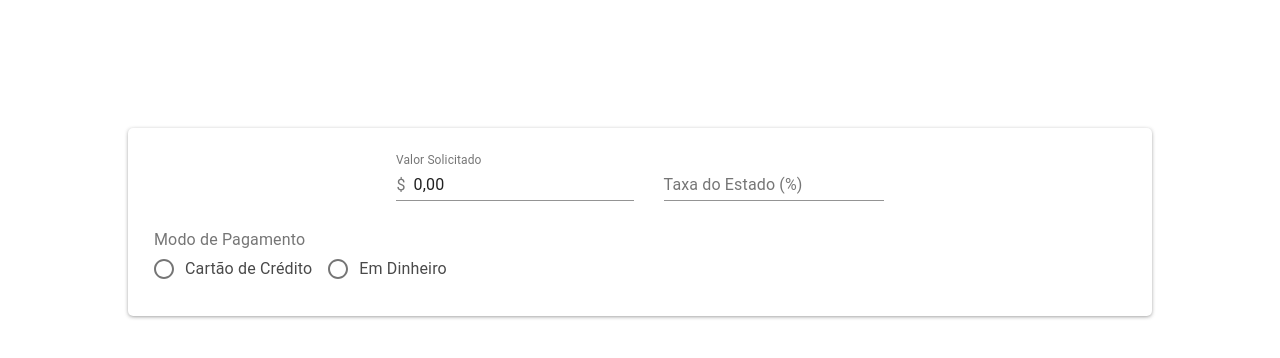
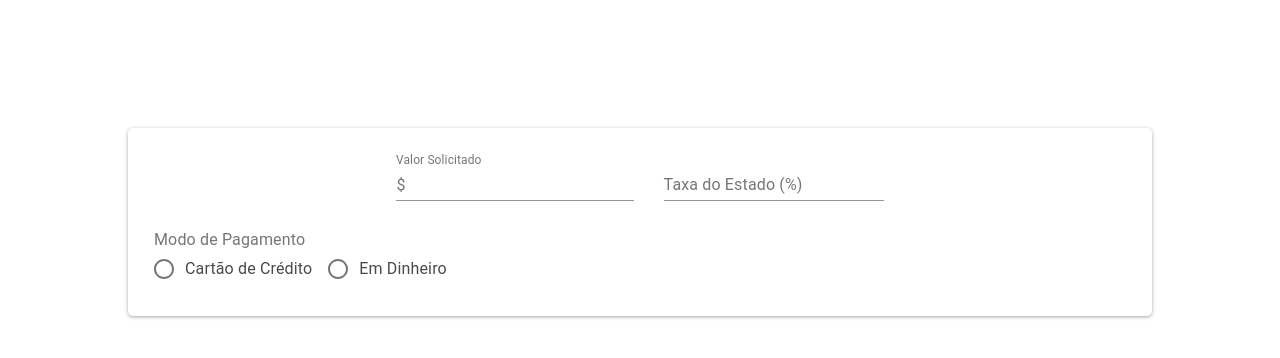
Before and after one commit to talitastravassos/dollar-to-real, a React (Create React App) app: page / in a window 1280 px wide. Shown: the top 358 px of the page. Built offline with nearby package versions, Linux system fonts and the light colour scheme; no server answers.

Commit message:
fix: mask problem \o/

```diff
--- a/src/components/InputValue/index.tsx
+++ b/src/components/InputValue/index.tsx
@@ -29,7 +29,7 @@ export default function InputValue({ label, withPrefix, prefix, onChange, mask,
     }, [state])
 
     const handleChange = (prop: keyof State) => (event: React.ChangeEvent<HTMLInputElement>) => {
-        setState({ ...state, [prop]: event.target.value });
+        setState({ ...state, [prop]: mask(event.target.value) });
     };
 
     return (
@@ -40,7 +40,7 @@ export default function InputValue({ label, withPrefix, prefix, onChange, mask,
                     <Input
                         id="input-value"
                         name={name}
-                        value={mask(state.value)}
+                        value={state.value}
                         onChange={handleChange('value')}
                         startAdornment={(withPrefix) ? <InputAdornment position="start">{prefix}</InputAdornment> : ""}
                     />
--- a/src/components/Painel/index.tsx
+++ b/src/components/Painel/index.tsx
@@ -18,7 +18,7 @@ export default function Painel() {
     if (name === "value") {
       setData((prevState) => ({
         ...prevState,
-        valueToConvert: toNumber(value) * 10
+        valueToConvert: toNumber(value)
       }))
 
     } else if (name === "tax") {
```
